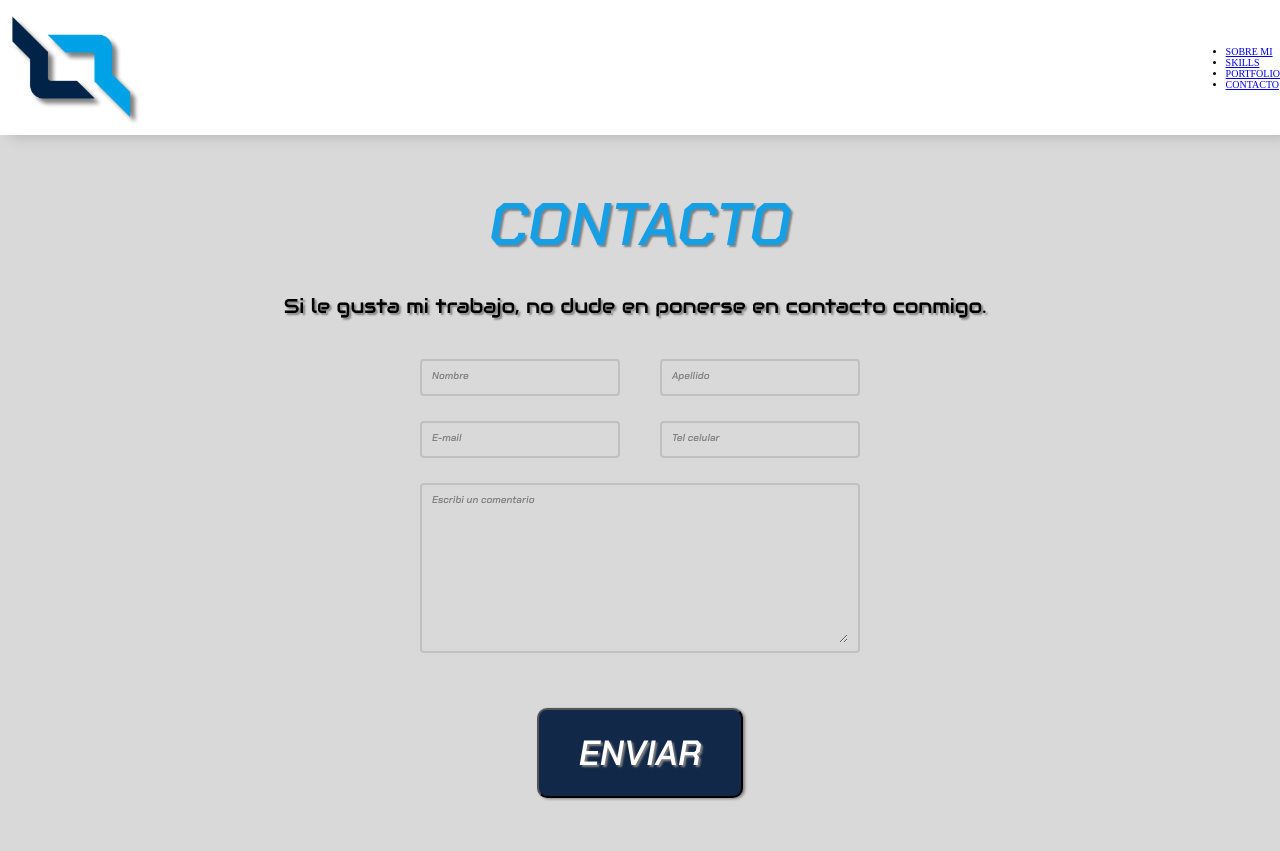
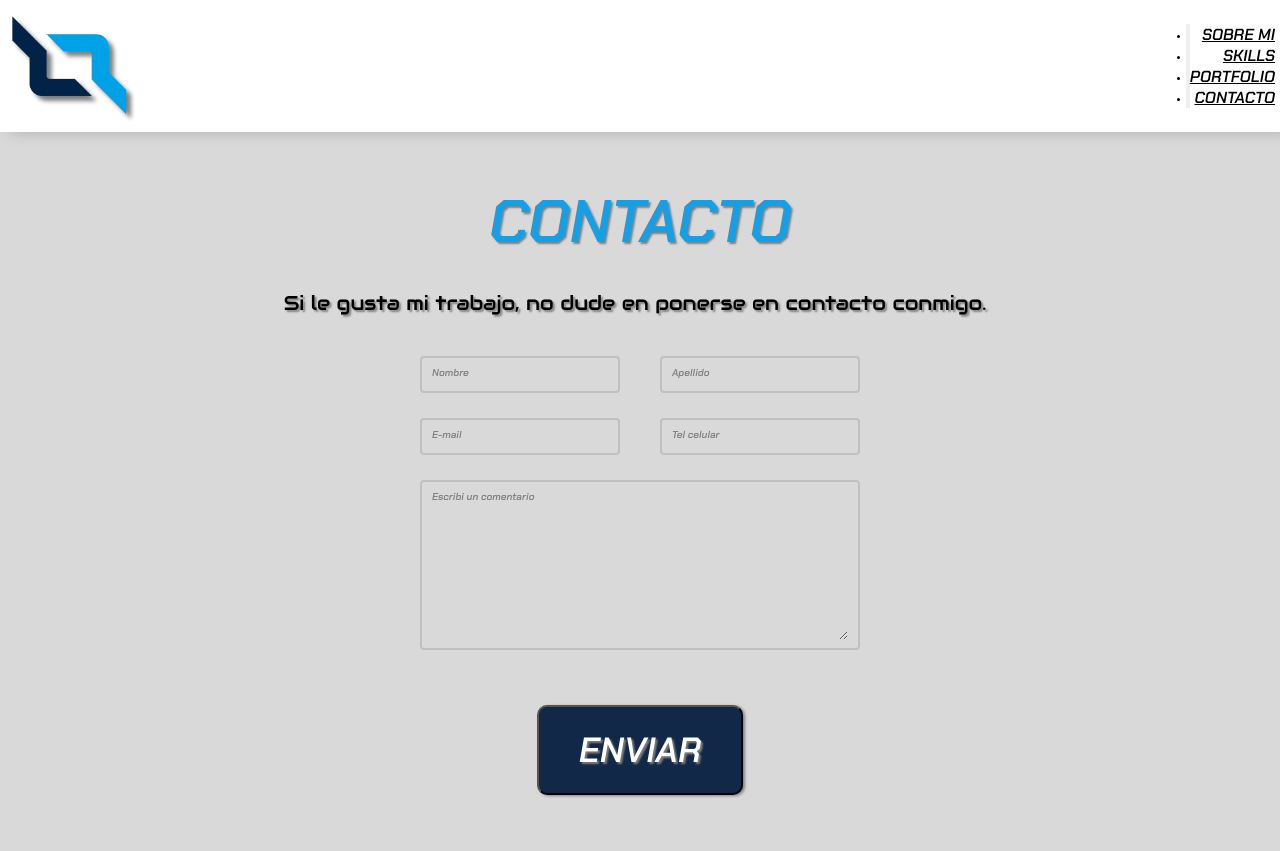
Before and after one commit to RomeroLeandro/PF-RomeroLeandro, a website: page pages/contacto.html in a window 1280 px wide. Shown: the top 851 px of the page. Drawn offline with nearby package versions, Linux system fonts and the light colour scheme.

Commit message:
bootstrap a navs de todas las pages

```diff
--- a/pages/contacto.html
+++ b/pages/contacto.html
@@ -18,14 +18,29 @@
                 <img class="Logo" src="../assets/img/imagen-logo.png" alt="logo-portfolio">
             </a>
         </div>
-        <nav>
-            <ul class="NavBar">
-                <li><a href="./sobre-mi.html">SOBRE MI</a></li>
-                <li><a href="./skills.html">SKILLS</a></li>
-                <li><a href="./portfolio.html">PORTFOLIO</a></li>
-                <li><a href="#">CONTACTO</a></li>
-            </ul>
-        </nav>
+        <div class="container">
+            <nav class="navbar navbar-expand-lg Menu">
+                <button class="navbar-toggler btn-menu" id="btn-menu" type="button" data-bs-toggle="collapse" data-bs-target="#navbarNav" aria-controls="navbarNav" aria-expanded="false" aria-label="Toggle navigation">
+                    <span class="navbar-toggler-icon"></span>
+                </button>
+                <div class="collapse navbar-collapse" id="navbarNav">
+                    <ul class="navbar-nav BarraNav">
+                        <li class="nav-item">
+                            <a class="nav-link" aria-current="page" href="#">SOBRE MI</a>
+                        </li>
+                        <li class="nav-item">
+                            <a class="nav-link" href="./skills.html">SKILLS</a>
+                        </li>
+                        <li class="nav-item">
+                            <a class="nav-link" href="./portfolio.html">PORTFOLIO</a>
+                        </li>
+                        <li class="nav-item">
+                            <a class="nav-link" href="./contacto.html">CONTACTO</a>
+                        </li>
+                    </ul>
+                </div>
+            </nav>
+        </div>
     </header>
     <main>
         <section class="Contacto">
--- a/scss/components/_bootstrap.scss
+++ b/scss/components/_bootstrap.scss
@@ -12,3 +12,21 @@
         transform: scale(1.1);
     }
 }
+.Menu{
+    display: flex;
+    justify-content: flex-end;
+}
+.btn-menu{
+    color: #fff;
+    font-size: 20px;
+}
+.navbar-collapse{
+    ul{
+        display: flex;
+        flex-direction: column;
+        li{
+            text-align: right;
+            padding-right: 5px;
+        }
+    }
+}
```
Also changed, not shown: index.html (+4 -5 lines), pages/portfolio.html (+23 -8 lines), pages/skills.html (+23 -8 lines), pages/sobre-mi.html (+23 -8 lines), css/style.css.
